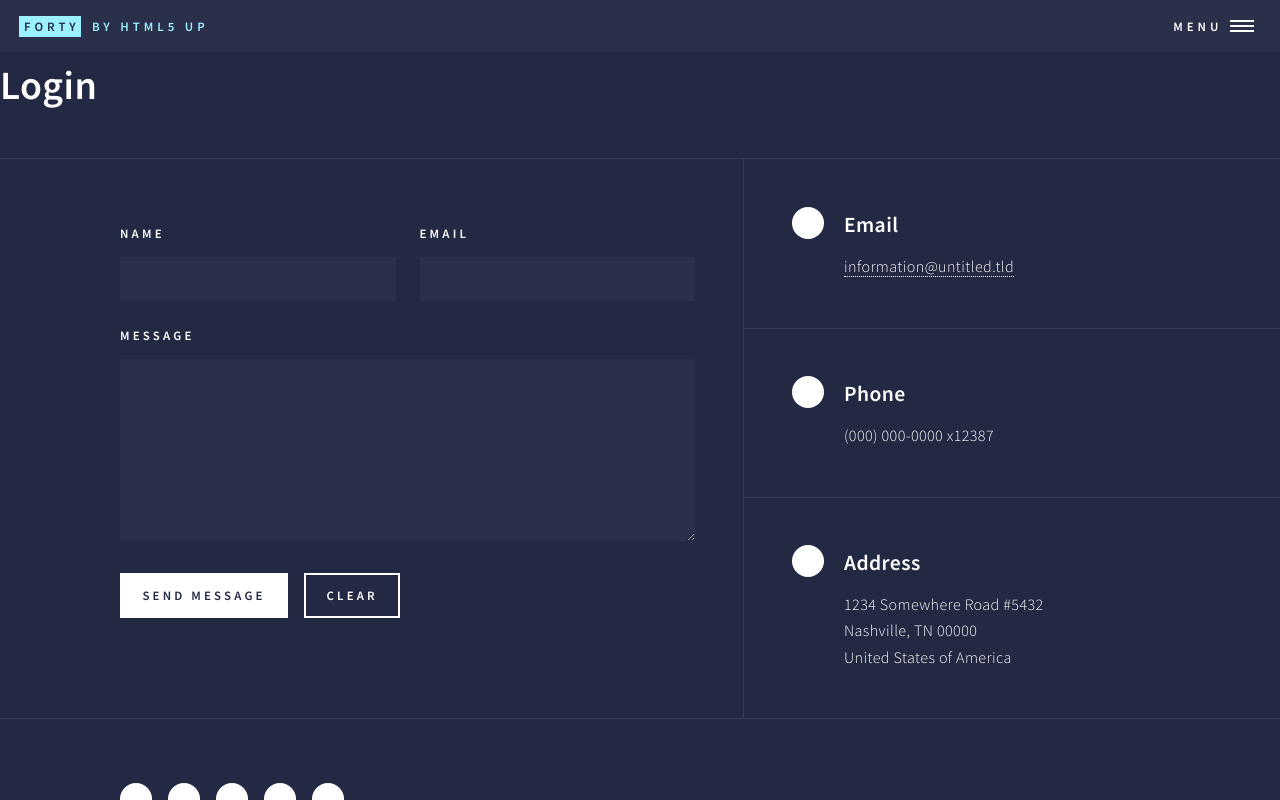
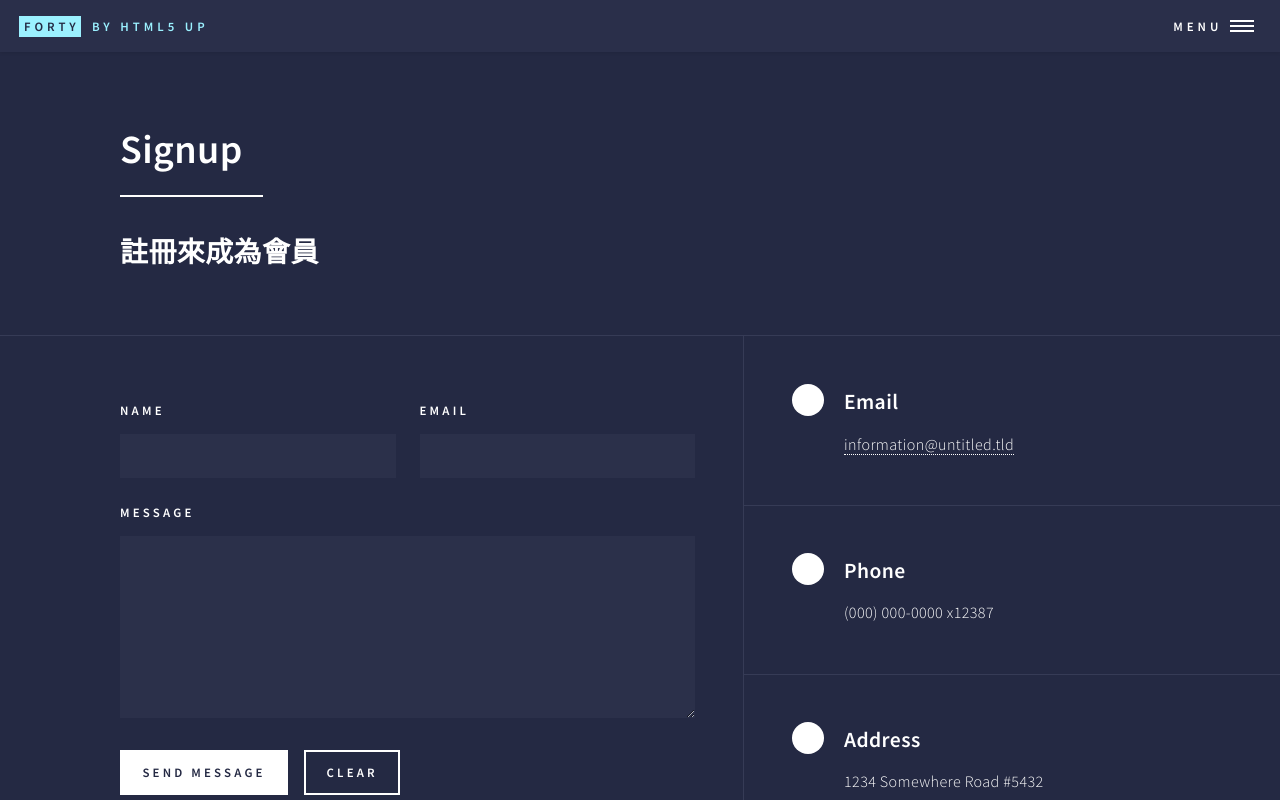
Before and after one commit to milliax/hackthon, a Next.js app: page /signup in a window 1280 px wide. Shown: the top 800 px of the page. Built offline with nearby package versions, Linux system fonts and the light colour scheme; a web font is replaced by a local one.

Commit message:
fix section

```diff
--- a/pages/signup.js
+++ b/pages/signup.js
@@ -9,14 +9,21 @@ export default function Signup(){
                 <title key="title">註冊</title>
             </Head>
             <header id="header">
-                <a href="index.html" className="logo"><strong>Forty</strong> <span>by HTML5 UP</span></a>
+                <a href="index" className="logo"><strong>Forty</strong> <span>by HTML5 UP</span></a>
                 <nav>
                     <a href="#menu">Menu</a>
                 </nav>
             </header>
             <Navigation />
             <div id="main" className="alt">
-                <h1> Login </h1>
+                <section id="one">
+                    <div className="inner">
+                        <header className="major">
+                            <h1>Signup</h1>
+                        </header>
+                        <h2>註冊來成為會員</h2>
+                    </div>
+                </section>
             </div>
             <Footer/>
         </div>
```
Also changed, not shown: pages/login.js (+9 -2 lines).
